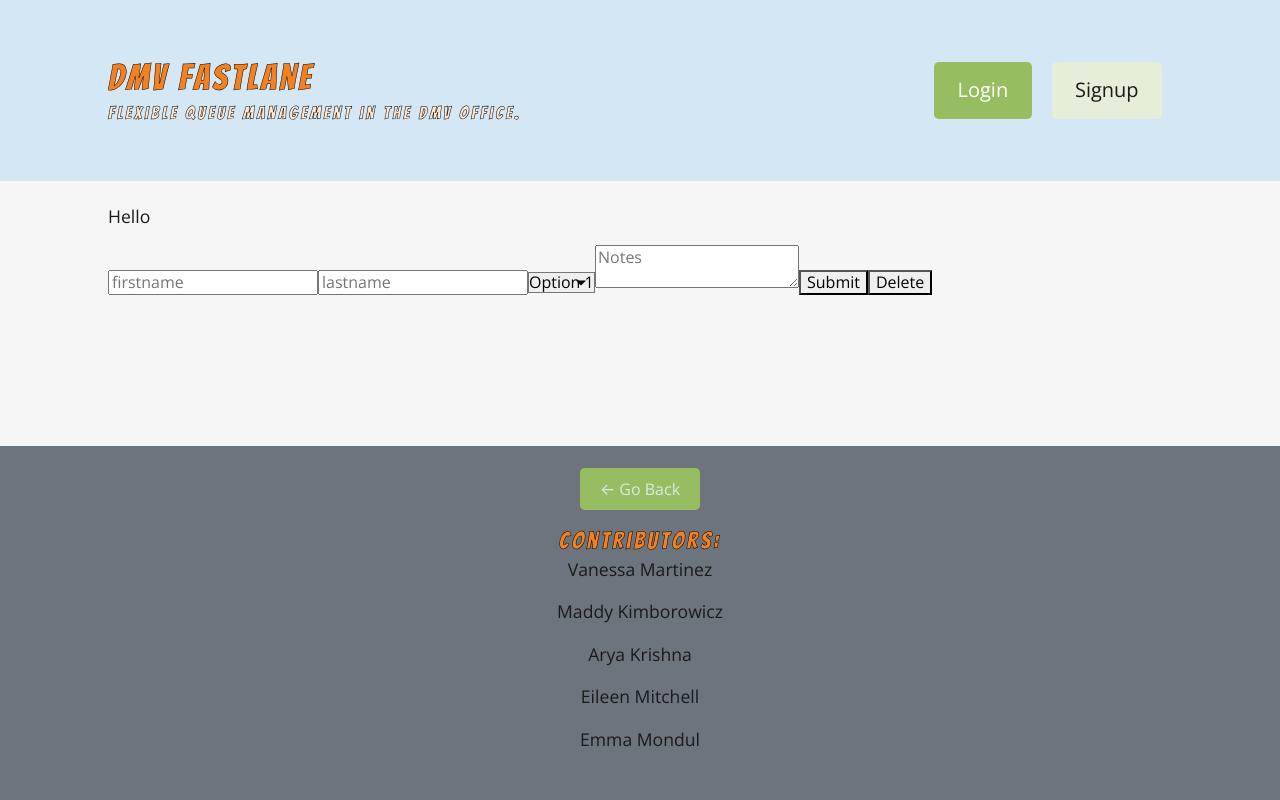
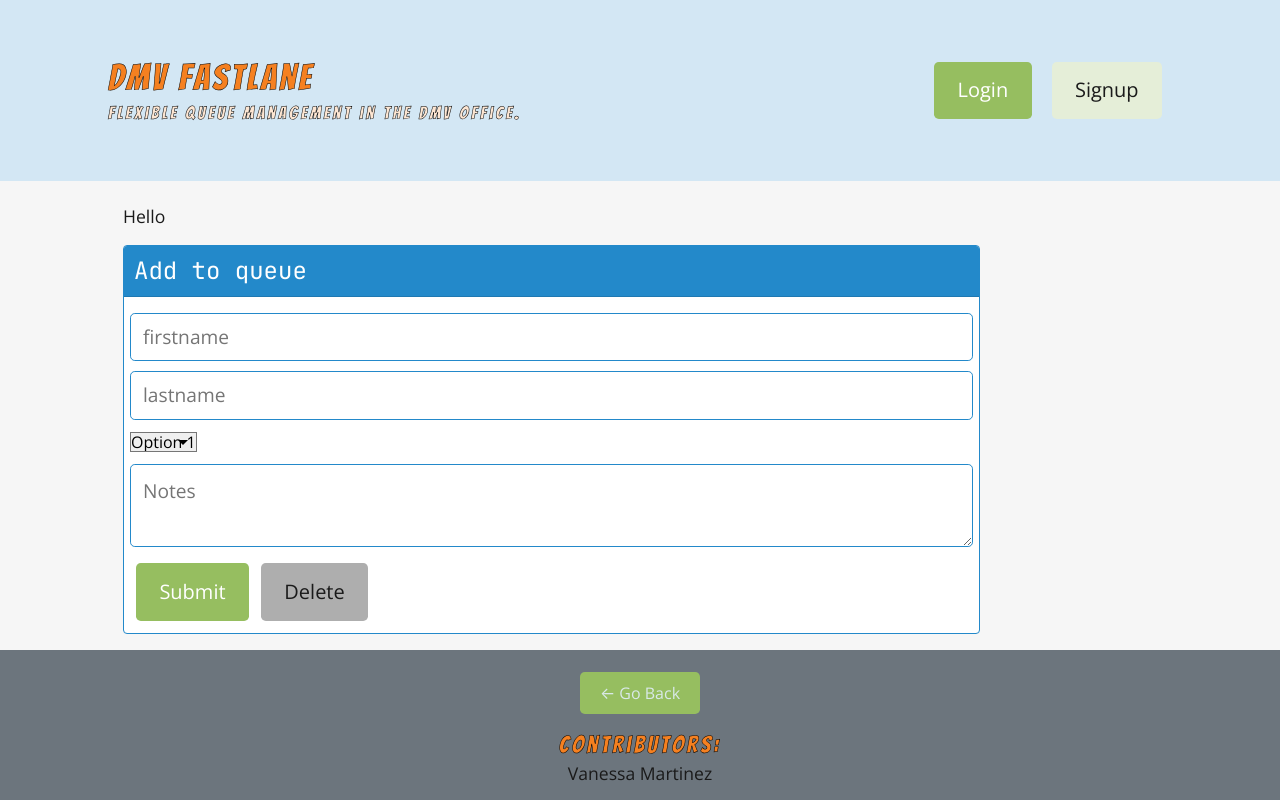
Before and after one commit to marvanessa1/DMV-FastLane, a React (Create React App) app in the folder client/: page /me in a window 1280 px wide. Shown: the top 800 px of the page. Built offline with nearby package versions, Linux system fonts and the light colour scheme; a web font is replaced by a local one.

Commit message:
formatted form

```diff
--- a/client/src/pages/Form.js
+++ b/client/src/pages/Form.js
@@ -6,6 +6,8 @@ import { useMutation } from '@apollo/client';
 import {ADD_TICKET} from '../utils/mutations'
 
 import Auth from '../utils/auth';
+
+
 
 const Form = () => {
     const [firstname, setFirstname] = useState('');
@@ -59,10 +61,14 @@ const Form = () => {
     };
 
     return (
-        <div>
+        <div className="col-12 col-lg-10">
             <p>Hello {lastname}</p>
+            <div className="card">
+                <h4 className="card-header bg-blue text-white p-2">Add to queue</h4>
+                <div className="card-body">
                     <form className="form">
                         <input
+                            className="form-input"
                             value={firstname}
                             name="firstname"
                             onChange={handleInputChange}
@@ -70,6 +76,7 @@ const Form = () => {
                             placeholder="firstname"
                         />
                         <input
+                            className="form-input"
                             value={lastname}
                             name="lastname"
                             onChange={handleInputChange}
@@ -81,20 +88,26 @@ const Form = () => {
 
                         </select>
                         <textarea
+                            className="form-input w-100"
                             value={notes}
                             name="notes"
                             onChange={handleInputChange}
                             type="text"
                             placeholder="Notes"
+                            style={{ lineHeight: '1.5', resize: 'vertical' }}
                         ></textarea>
-                <button type="button" onClick={handleFormSubmit}>Submit</button>
-                <button type = "button" >Delete</button>
+                        <div >
+                            <button className="btn btn-lg btn-info m-1" type="button" onClick={handleFormSubmit}>Submit</button>
+                            <button className="btn btn-lg btn-warning m-1" type = "button" >Delete</button>
+                        </div>
                     </form>
+                </div>
                 {errorMessage && (
                     <div>
                         <p className="error-text">{errorMessage}</p>
                     </div>
                 )}
+            </div>
         </div>
     );
 
--- a/client/src/pages/Profile.js
+++ b/client/src/pages/Profile.js
@@ -37,7 +37,7 @@ const Profile = () => {
       <div className="flex-row justify-center mb-3">
         <div className="col-12 col-md-10 mb-5">
                   {/* start of form */}
-          <div className="col-12 col-lg-10">
+          {/* <div className="col-12 col-lg-10">
             <div className="card">
               <h4 className="card-header bg-blue text-white p-2">Add to queue</h4>
               <div className="card-body">
@@ -86,7 +86,7 @@ const Profile = () => {
                 </form>
               </div>
             </div>
-          </div>
+          </div> */}
                   {/* end of form */}
         </div>
         {!userParam && (
```
Also changed, not shown: 1 other file (tests, documents, lock files or other folders). Lines whose indentation alone changed are shown as unchanged.
